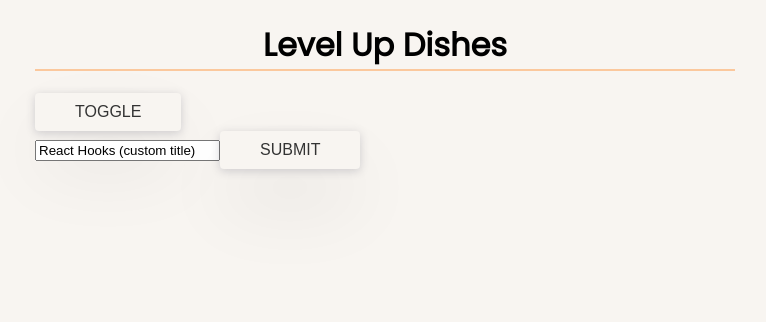
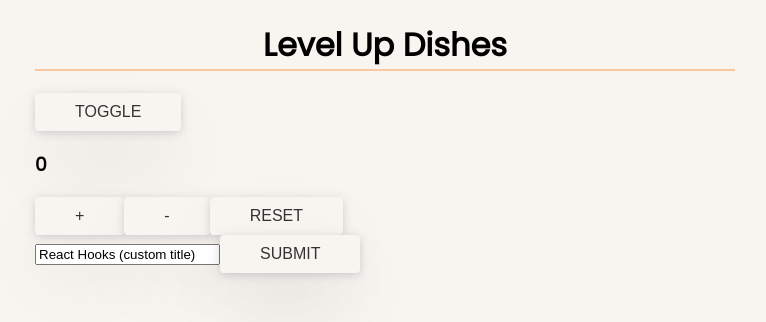
Before and after one commit to syrotkin/react-hooks, a React (Create React App) app: page / in a window 1280 px wide. Shown: the top 322 px of the page, without its empty margins (255-1021 px from the left). Built offline with nearby package versions, Linux system fonts and the light colour scheme.

Commit message:
end of lesson 10: useReducer

```diff
--- a/src/App.js
+++ b/src/App.js
@@ -1,8 +1,7 @@
-import React, { useRef, createContext } from "react";
+import React, { useRef } from "react";
 import Toggle from "./Toggle";
 import useTitleInput from './hooks/useTitleInput';
-
-export const UserContext = createContext();
+import Counter from './Counter';
 
 const App = () => {
 
@@ -14,12 +13,10 @@
   console.log(ref.current);
 
   return (
-    <UserContext.Provider value={{
-      user: true
-    }}>
     <div className="main-wrapper" ref={ref}>
       <h1>Level Up Dishes</h1>
       <Toggle />
+      <Counter />
       <form
         onSubmit={(e) => {
           e.preventDefault();
@@ -33,7 +30,6 @@
         <button type="submit">Submit</button>
       </form>
     </div>
-    </UserContext.Provider>
   );
 };
 
--- /dev/null
+++ b/src/Counter.js
@@ -0,0 +1,37 @@
+import React, { useReducer } from "react";
+
+const initialState = { count: 0 };
+
+const reducer = (state, action) => {
+  switch (action.type) {
+    case "add":
+      return {
+        count: state.count + 1,
+      };
+    case "minus":
+      return {
+        count: state.count - 1,
+      };
+    case "reset":
+      return {
+        count: initialState.count,
+      };
+    default:
+      throw new Error();
+  }
+};
+
+const Counter = () => {
+  const [state, dispatch] = useReducer(reducer, initialState);
+
+  return (
+    <div>
+      <h3>{state.count}</h3>
+      <button onClick={() => dispatch({ type: "add" })}>+</button>
+      <button onClick={() => dispatch({ type: "minus" })}>-</button>
+      <button onClick={() => dispatch({ type: "reset" })}>Reset</button>
+    </div>
+  );
+};
+
+export default Counter;
--- a/src/Toggle.js
+++ b/src/Toggle.js
@@ -1,12 +1,8 @@
-import React, { useState, useContext } from 'react';
-import { UserContext } from './App';
+import React, { useState } from 'react';
 
 const Toggle = () => {
 
     const [isToggled, setToggled] = useState(false);
-
-    const userInfo = useContext(UserContext);
-    console.log(userInfo);
 
     return (
         <div>
```
Lines whose indentation alone changed are shown as unchanged.
